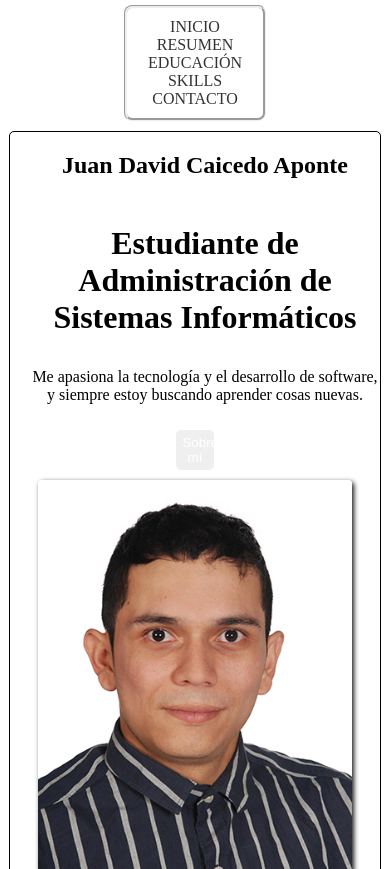
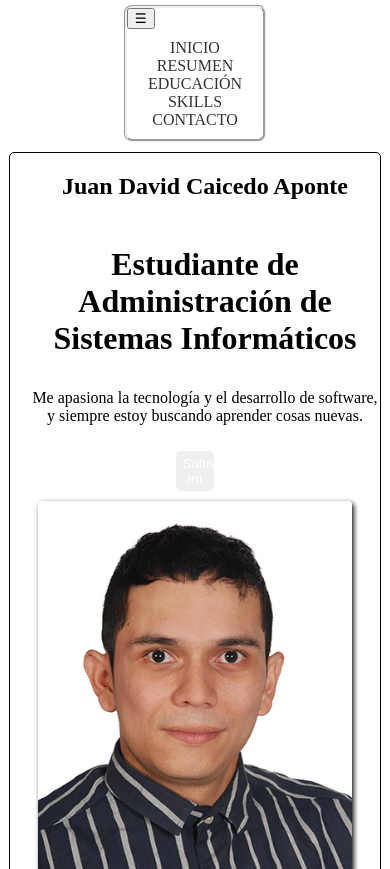
Before and after one commit to jucaicedoa/proyecto-dw-coderhouse, a plain HTML site: page index.html in a window 390 px wide. Shown: the top 869 px of the page. Drawn offline with Linux system fonts and the light colour scheme.

Commit message:
feat: nav mobile y rutas relativas

```diff
--- a/index.html
+++ b/index.html
@@ -10,7 +10,8 @@
     <header id="header">
       <!-- navegación -->
       <nav id="nav">
-        <ul>
+        <button id="menu-toggle" aria-label="Abrir menú">&#9776;</button>
+        <ul id="nav-list">
           <li>
             <a href="../index.html">INICIO</a>
           </li>
@@ -62,5 +63,6 @@
         </a>
       </div>
     </footer>
+    <script src="./assets/js/main.js"></script>
   </body>
 </html>
```
